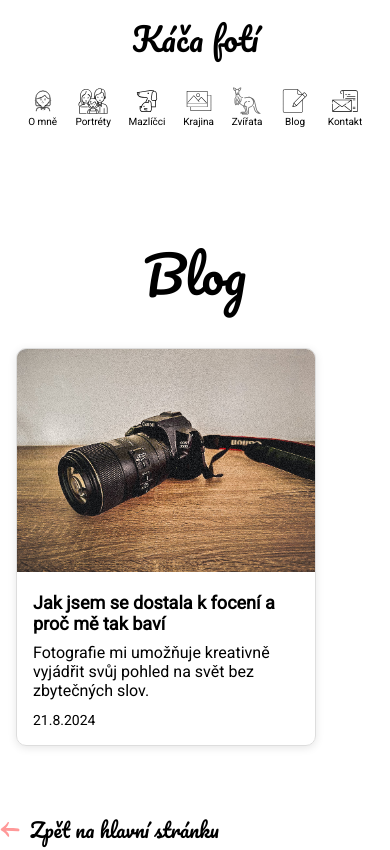
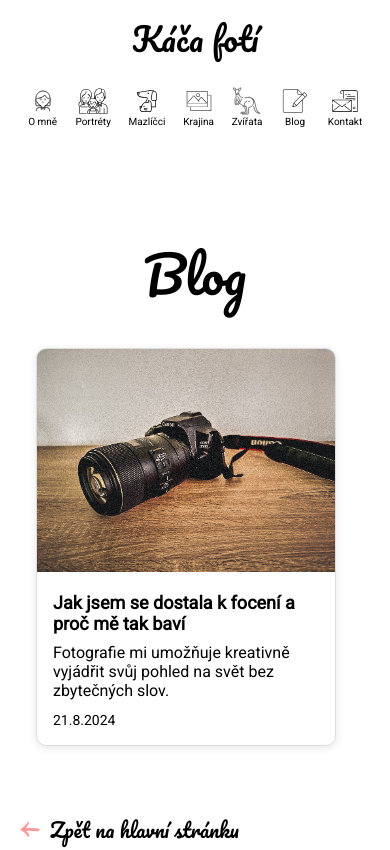
Before and after one commit to Kachull4/kacafoti, a Next.js app: page /blog in a window 390 px wide. Shown: the top 850 px of the page. Built offline with nearby package versions, Linux system fonts and the light colour scheme.

Commit message:
mobile fix

```diff
--- a/src/app/components/article/styled.ts
+++ b/src/app/components/article/styled.ts
@@ -5,6 +5,7 @@ import styled from "styled-components";
 
 export const BlogContainer = styled(Container)`
   max-width: 90rem;
+  padding: 0 2rem;
 `;
 
 export const Image = styled.img`
--- a/src/app/components/blog/index.tsx
+++ b/src/app/components/blog/index.tsx
@@ -1,7 +1,7 @@
 "use client";
 
 import { Container } from "@/app/(home)/styled";
-import { BlogGrid, BlogHeading } from "./styled";
+import { BlogContainer, BlogGrid, BlogHeading } from "./styled";
 import { BackButton } from "../gallery/styled";
 import { articles } from "@/app/articles";
 import { BlogTile } from "./tile";
@@ -13,7 +13,7 @@ export const BlogPage: React.FC = () => {
     <>
       <NavigationMenu />
       <main>
-        <Container>
+        <BlogContainer>
           <BlogHeading>Blog</BlogHeading>
           <BlogGrid>
             {articles.map((article) => (
@@ -40,7 +40,7 @@ export const BlogPage: React.FC = () => {
             </svg>
             Zpět na hlavní stránku
           </BackButton>
-        </Container>
+        </BlogContainer>
       </main>
       <ContactBlock />
     </>
--- a/src/app/components/blog/styled.ts
+++ b/src/app/components/blog/styled.ts
@@ -1,8 +1,11 @@
 "use client"
 
-import { Heading } from "@/app/(home)/styled";
-import Link from "next/link";
+import { Container, Heading } from "@/app/(home)/styled";
 import styled from "styled-components"
+
+export const BlogContainer = styled(Container)`
+    padding: 0 2rem;
+`;
 
 export const BlogGrid = styled.div`
     display: flex;
```
